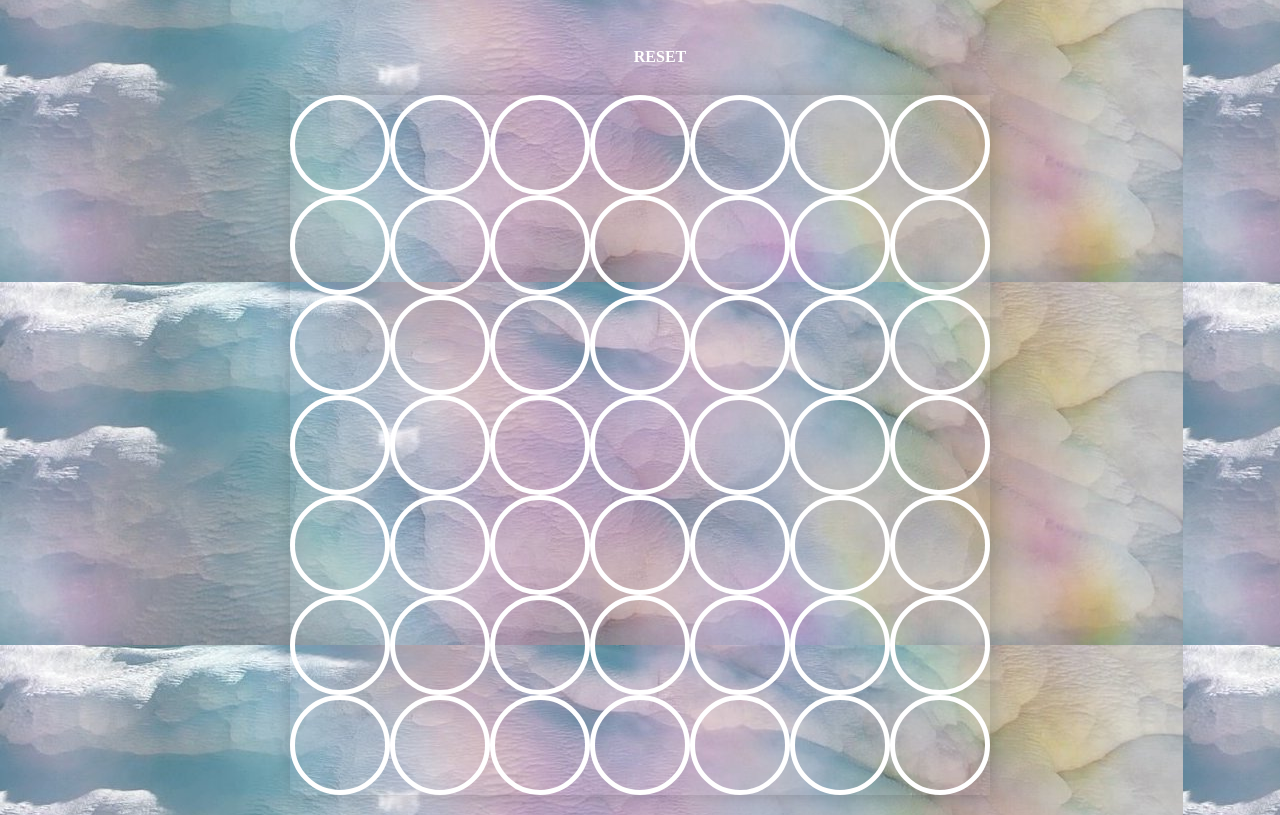
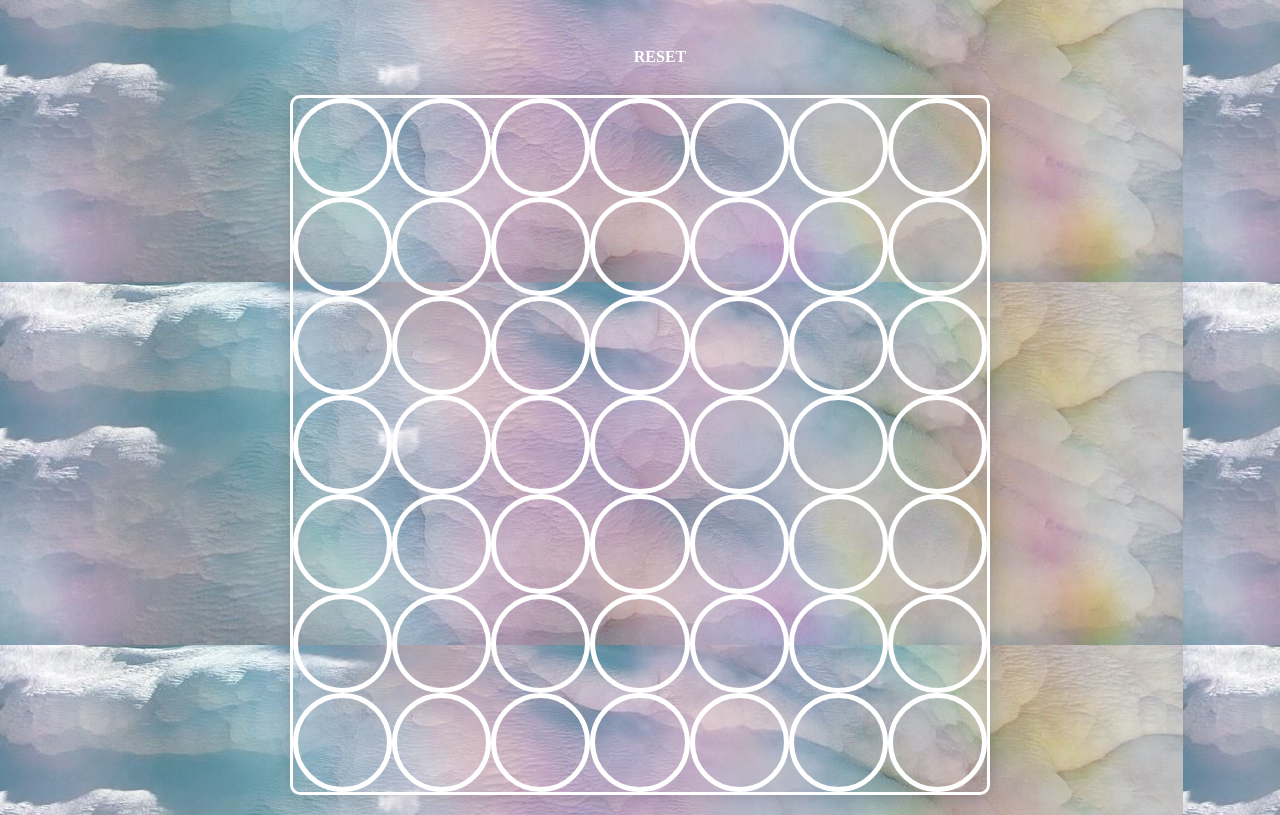
Before and after one commit to aislinb/sei-project-1, a plain HTML site: page index.html in a window 1280 px wide. Shown: the part 81-896 px from the top of the page. Drawn offline with Linux system fonts and the light colour scheme.

Commit message:
readme added

```diff
--- a/styles/main.css
+++ b/styles/main.css
@@ -83,20 +83,16 @@ list-style: none;
   height: 700px;
   width: 700px;
 
-  /* display: flex;
+  display: flex;
   flex-wrap: wrap;
-  align-items: center; */
-  /* color: transparent; */
-  /* justify-content: center;
+  align-items: center;
+  color: transparent;
+  justify-content: center;
   height: 700px;
-  width: 700px; */
-}
-
-.rowSix .rowFive .rowFour .rowThree .rowTwo .rowOne {
+  width: 700px;
   box-shadow: 0 0 20px 0 rgba(0, 0, 0, 0.2);
-  border: 5px solid blue;
+  border: 3px solid white;
   border-radius: 10px;
-
 }
 
 .grid > div:not(#topRow) {
```
Also changed, not shown: index.html (+1 -1 lines), 2 other files.
